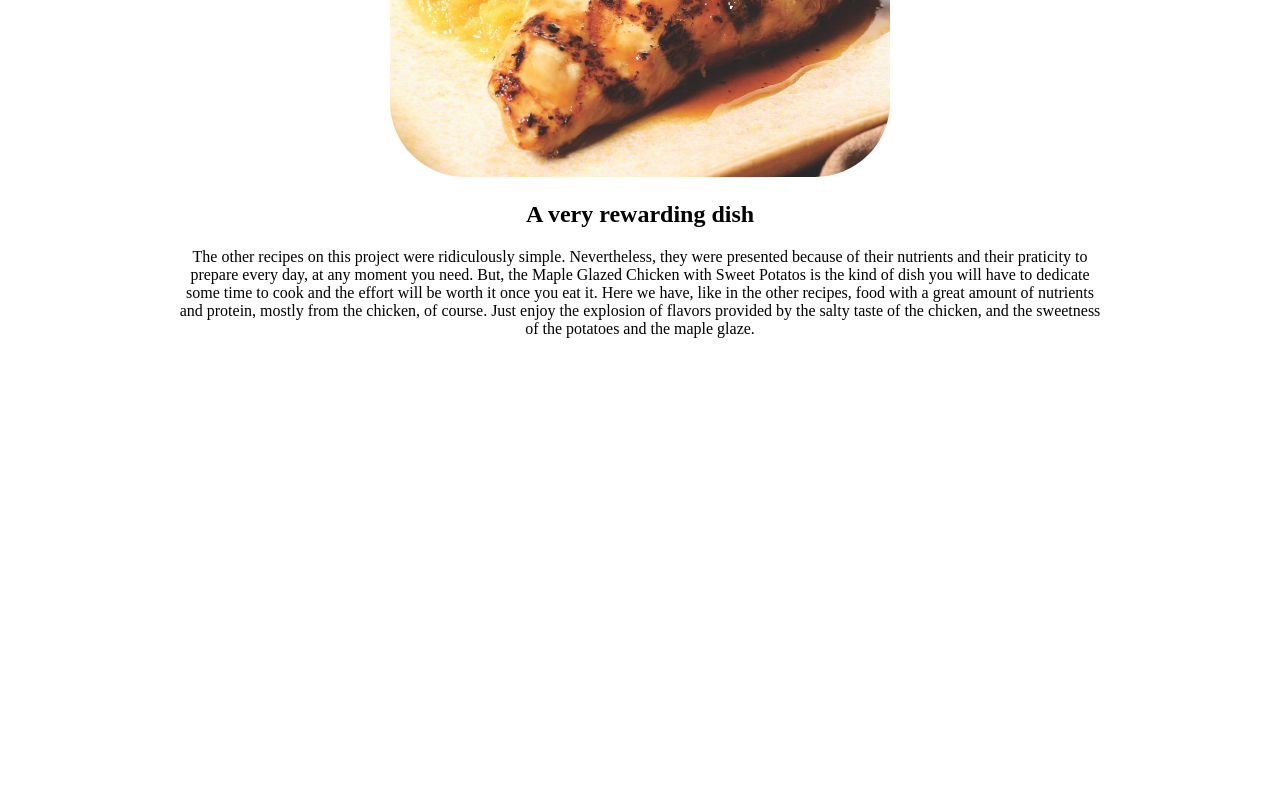
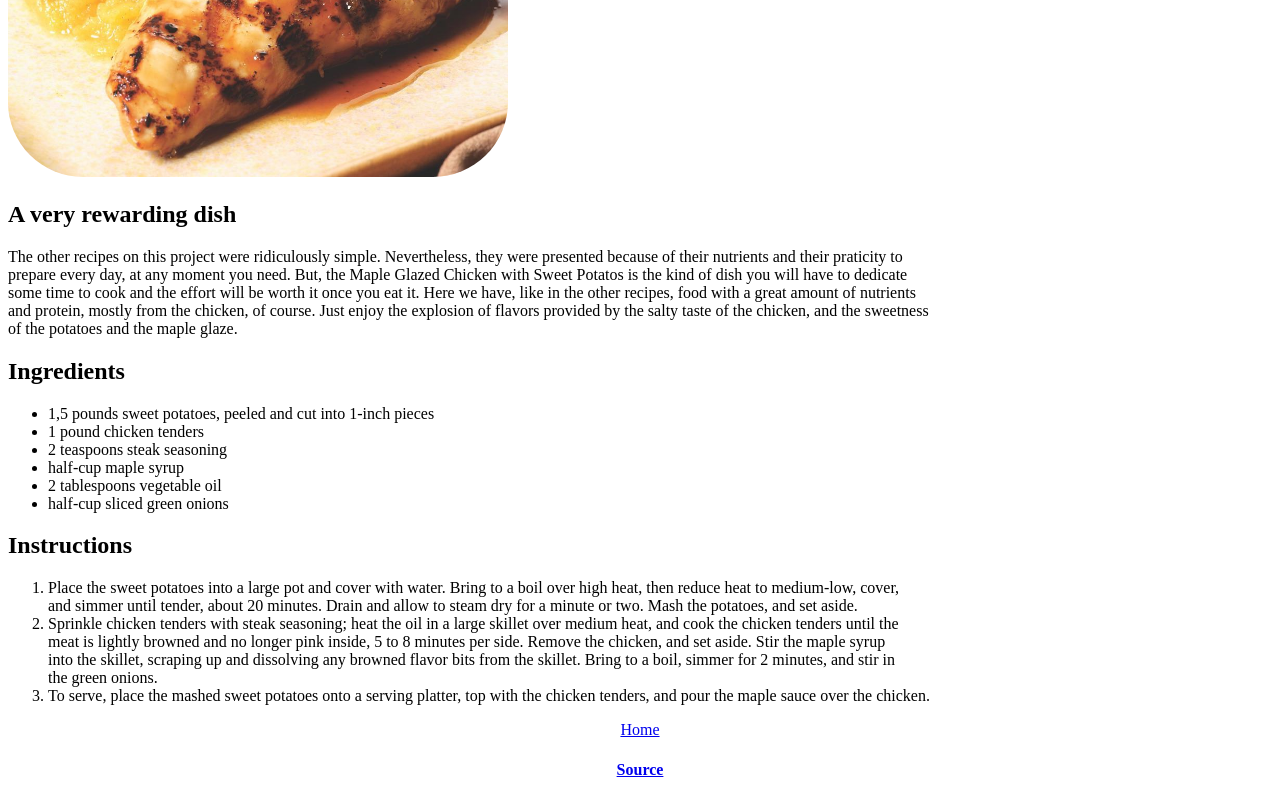
Before and after one commit to gloriaxgz/odin-recipes, a plain HTML site: page recipes/MapleGlazedChickenWithSweetPotatoes.html in a window 1280 px wide. Shown: the part 403-1203 px from the top of the page. Before the commit the page ends 800 px from the top, so only its background shows below. Drawn offline with Linux system fonts and the light colour scheme.

Commit message:
Added Instructions and Ingredients. Final changes.

```diff
--- a/recipes/MapleGlazedChickenWithSweetPotatoes.html
+++ b/recipes/MapleGlazedChickenWithSweetPotatoes.html
@@ -7,7 +7,7 @@
         img {
             border-radius: 15%;
         }
-        .page {
+        .links {
             text-align: center;
         }
     </style>
@@ -22,7 +22,31 @@
          some time to cook and the effort will be worth it once you eat it. Here we have, like in the other recipes, food with a great amount of nutrients <br>
          and protein, mostly from the chicken, of course. Just enjoy the explosion of flavors provided by the salty taste of the chicken, and the sweetness <br>
          of the potatoes and the maple glaze.</p>
+         <h2>Ingredients</h2>
+         <ul>
+             <li>1,5 pounds sweet potatoes, peeled and cut into 1-inch pieces</li>
+             <li>1 pound chicken tenders</li>
+             <li>2 teaspoons steak seasoning</li>
+             <li>half-cup maple syrup</li>
+             <li>2 tablespoons vegetable oil</li>
+             <li>half-cup sliced green onions</li>
+         </ul>
+         <h2>Instructions</h2>
+         <ol>
+             <li>Place the sweet potatoes into a large pot and cover with water. Bring to a boil over high heat, then reduce heat to medium-low, cover, <br>and
+                simmer until tender, about 20 minutes. Drain and allow to steam dry for a minute or two. Mash the potatoes, and set aside.</li>
+                <li>Sprinkle chicken tenders with steak seasoning; heat the oil in a large skillet over medium heat, and cook the chicken tenders until the <br>
+                    meat is lightly browned and no longer pink inside, 5 to 8 minutes per side. Remove the chicken, and set aside. Stir the maple syrup <br>
+                    into the skillet, scraping up and dissolving any browned flavor bits from the skillet. Bring to a boil, simmer for 2 minutes, and stir in<br>
+                    the green onions.
+                </li>
+                <li>To serve, place the mashed sweet potatoes onto a serving platter, top with the chicken tenders, and pour the maple sauce over the chicken.</li>
+         </ol>
 
         </div>
+        <div class="links"
+    <h4><a href="../index.html">Home</a></h4>
+    <h4><a href="https://www.allrecipes.com/recipe/216942/maple-glazed-chicken-with-sweet-potatoes/">Source</a></h4>
+    </div>
 </body>
 </html>
```
Also changed, not shown: recipes/Hard-BoiledEggs.html (+23 -1 lines), recipes/WheyProteinShake.html (+15 -2 lines).
